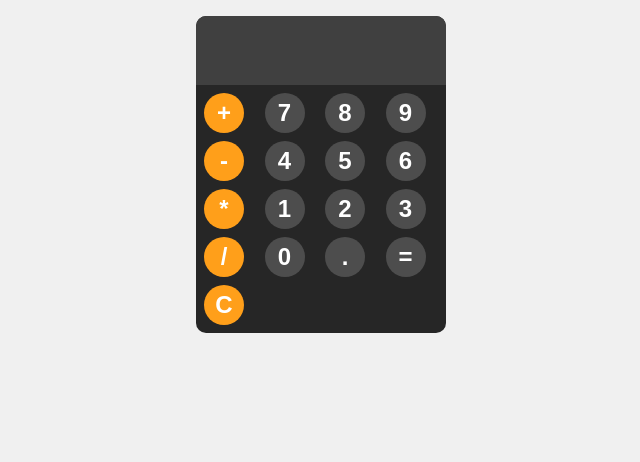
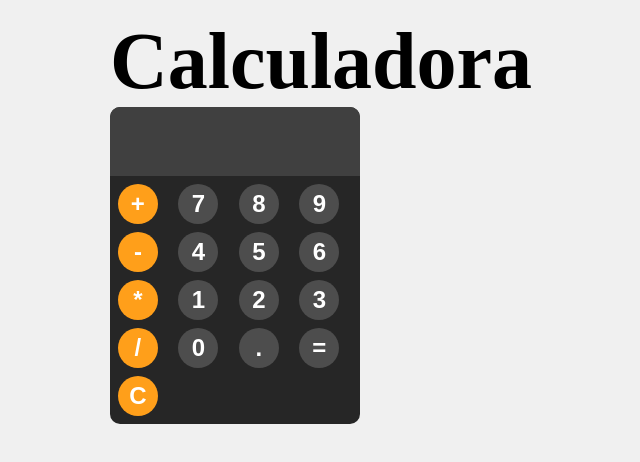
Before and after one commit to Dcassis/calculadora, a plain HTML site: page index.html in a window 1280 px wide. Shown: the whole page, without its empty margins (319-959 px from the left). Drawn offline with Linux system fonts and the light colour scheme.

Commit message:
teste merge

```diff
--- a/index.html
+++ b/index.html
@@ -8,6 +8,9 @@
 </head>
 <body>
     <main>
+        <div>
+             <h1>Calculadora</h1>
+        </div>
         <div id="calculator">
             <input id="display" readonly>
             <div id="keys">
--- a/style.css
+++ b/style.css
@@ -5,6 +5,12 @@ body{
     align-itens: center;
     height: 100vh;
     background-color: hsl(0, 0%, 94%);
+}
+
+h1{
+    text-align: center;
+    font-size: 5rem;
+    margin: 0;
 }
 
 #calculator{
```
